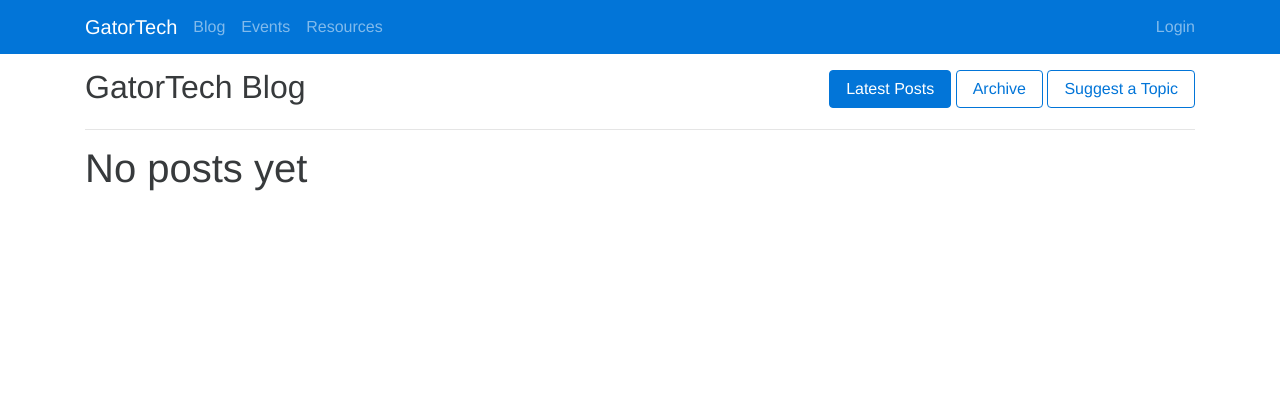
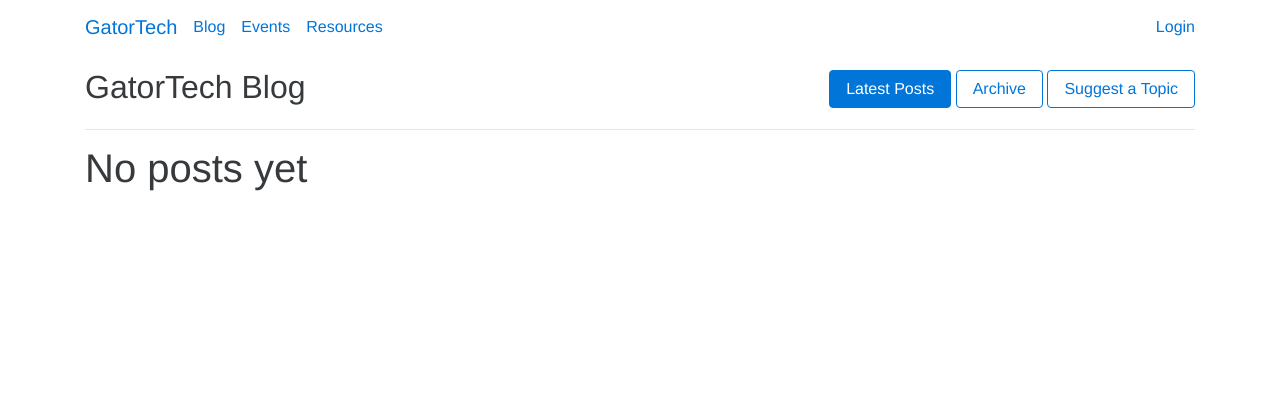
Before and after one commit to gatortechuf/gatortechuf.com, a Django app: page /blog/ in a window 1280 px wide. Shown: the top 420 px of the page. Run offline with Django 3.2, Linux system fonts and the light colour scheme; data that the repository does not hold is empty; some libraries are stand-ins or nearby versions.

Commit message:
readme update

```diff
--- a/templates/base.html
+++ b/templates/base.html
@@ -9,7 +9,7 @@
     <meta name="viewport" content="width=device-width, initial-scale=1">
 </head>
 <body>
-<nav class="navbar navbar-dark bg-blue navbar-sticky-top">
+<nav class="navbar navbar-sticky-top">
     <div class="container">
         <button class="navbar-toggler hidden-sm-up" type="button" data-toggle="collapse" data-target="#navbarCollapse">
             &#9776;
```
Also changed, not shown: README.md, 1 other file.
